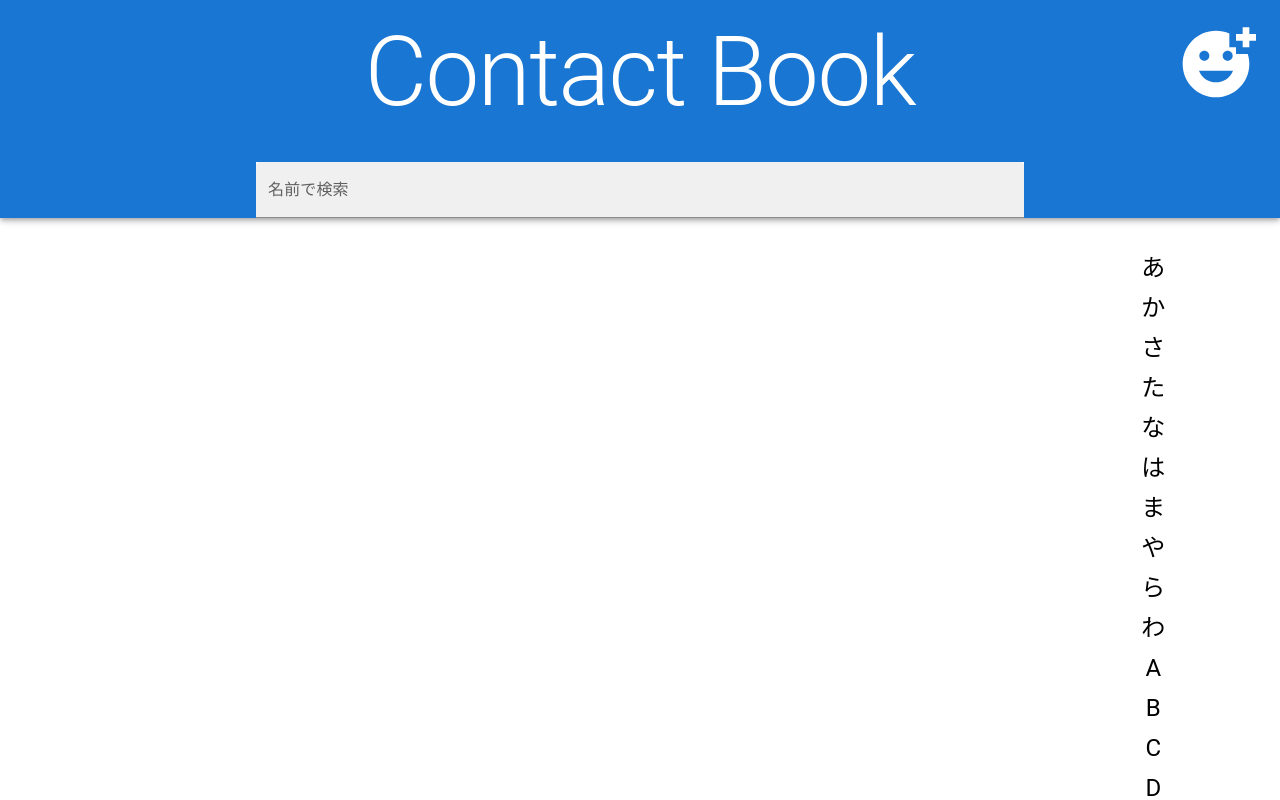
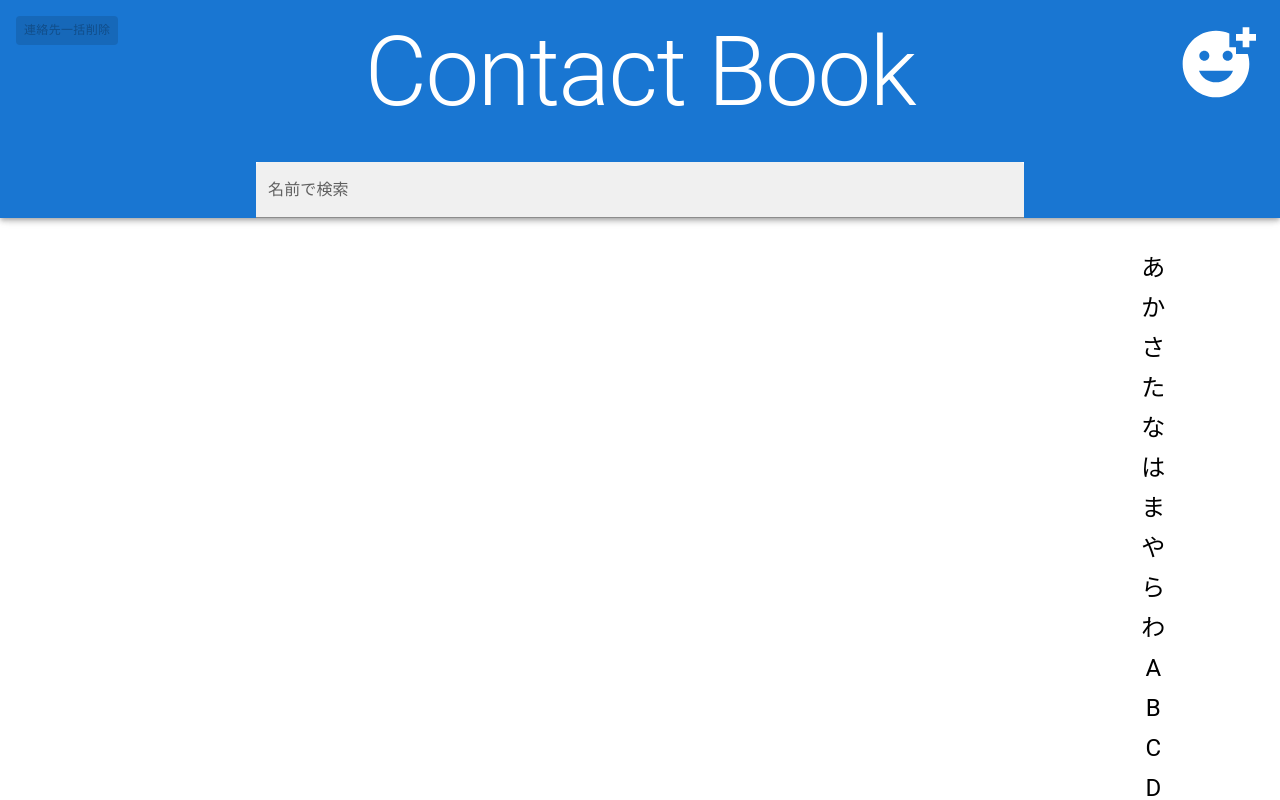
Before and after one commit to N-193Practice/TS_Contact_Book, a React (Vite) app: page / in a window 1280 px wide. Shown: the top 800 px of the page. Built offline with nearby package versions, Linux system fonts and the light colour scheme.

Commit message:
Delete機能実装

```diff
--- a/src/components/ContactList.tsx
+++ b/src/components/ContactList.tsx
@@ -7,18 +7,30 @@ import {
   CardContent,
   Typography,
   IconButton,
+  Checkbox,
 } from '@mui/material';
 import EditIcon from '@mui/icons-material/Edit';
+import DeleteIcon from '@mui/icons-material/Delete';
 
 // ContactListProps という名前の型を定義する
 type ContactListProps = {
   contacts: { [key: string]: Contact[] };
   listRefs: React.MutableRefObject<{ [key: string]: HTMLLIElement | null }>;
   onEdit: (contact: Contact) => void;
+  onDelete: (id: string) => void;
+  onToggleSelect: (id: string) => void; // 選択の切り替え関数
+  selectedContacts: string[]; // 選択中のリスト
 };
 
 // ContactListProps 型の引数を受け取る ContactList コンポーネントを定義する
-function ContactList({ contacts, listRefs, onEdit }: ContactListProps) {
+function ContactList({
+  contacts,
+  listRefs,
+  onEdit,
+  onDelete,
+  onToggleSelect,
+  selectedContacts,
+}: ContactListProps) {
   return (
     <List sx={{ padding: '10px' }}>
       {/* contactsオブジェクトの各キー (alphabet)に対応するグループをループして表示する */}
@@ -46,6 +58,11 @@ function ContactList({ contacts, listRefs, onEdit }: ContactListProps) {
                 padding: 2,
               }}
             >
+              <Checkbox
+                checked={selectedContacts.includes(contact.id)}
+                onChange={() => onToggleSelect(contact.id)}
+                sx={{ marginRight: 2 }}
+              />
               <CardContent>
                 <Typography variant="h5">{contact.name}</Typography>
                 <Typography variant="h5">電話番号: {contact.phone}</Typography>
@@ -54,6 +71,9 @@ function ContactList({ contacts, listRefs, onEdit }: ContactListProps) {
                 )}
                 <IconButton color="primary" onClick={() => onEdit(contact)}>
                   <EditIcon />
+                </IconButton>
+                <IconButton color="error" onClick={() => onDelete(contact.id)}>
+                  <DeleteIcon />
                 </IconButton>
               </CardContent>
             </Card>
--- a/src/pages/Home.tsx
+++ b/src/pages/Home.tsx
@@ -1,11 +1,17 @@
 import React, { useState, useEffect, useRef } from 'react';
 import Contact from '../models/Contact';
-import { getContacts } from '../utils/localStorage';
+import { getContacts, deleteContact } from '../utils/localStorage';
 import ContactList from '../components/ContactList';
 import SearchBar from '../components/SearchBar';
 import AlphabetBar from '../components/AlphabetBar';
 import ContactFormDialog from '../components/ContactFormDialog';
-import { Container, Typography, IconButton, AppBar } from '@mui/material';
+import {
+  Container,
+  Typography,
+  IconButton,
+  AppBar,
+  Button,
+} from '@mui/material';
 import AddReactionIcon from '@mui/icons-material/AddReaction';
 import Grid from '@mui/material/Grid2';
 function Home() {
@@ -14,7 +20,7 @@ function Home() {
   const listRefs = useRef<{ [key: string]: HTMLLIElement | null }>({});
   const [openDialog, setOpenDialog] = useState(false);
   const [editContact, setEditContact] = useState<Contact | null>(null);
-
+  const [selectedContacts, setSelectedContacts] = useState<string[]>([]); // 選択されたIDを管理
   // contacts をロードする
   useEffect(() => {
     setContacts(getContacts());
@@ -37,12 +43,35 @@ function Home() {
     setOpenDialog(true); //Dialog開く
   };
 
-  // TODO: 削除の処理を追加する;
-
   // Contactの保存が成功したときに、ダイアログを閉じて、contactsを更新する
   const handleSaveSuccess = () => {
     setContacts(getContacts()); //Saveの関数呼ぶ(utilsに定義)
     setOpenDialog(false); //ダイアログ閉じる
+  };
+
+  // TODO: 削除の処理を追加する;
+  const handleDeleteContact = (id: string) => {
+    deleteContact(id);
+    setContacts(getContacts());
+  };
+
+  const handleToggleSelect = (id: string) => {
+    setSelectedContacts((prevSelected) =>
+      prevSelected.includes(id)
+        ? prevSelected.filter((contactId) => contactId !== id)
+        : [...prevSelected, id]
+    );
+  };
+
+  const handleDeleteMultiple = () => {
+    if (selectedContacts.length === 0) {
+      alert('削除する連絡先を選択してください');
+      return;
+    }
+
+    selectedContacts.forEach((id) => deleteContact(id));
+    setContacts(getContacts());
+    setSelectedContacts([]); // 選択リストをクリア
   };
 
   // SearchBarで使うために、名前に検索クエリを含むコンタクトをフィルタリングする
@@ -101,6 +130,21 @@ function Home() {
         position="fixed"
         sx={{ zIndex: (theme) => theme.zIndex.drawer + 1, paddingTop: 2 }}
       >
+        <Button
+          variant="contained"
+          color="error"
+          sx={{
+            position: 'absolute',
+            top: 16,
+            left: 16,
+            fontSize: '0.75rem',
+            padding: '4px 8px',
+          }}
+          onClick={handleDeleteMultiple}
+          disabled={selectedContacts.length === 0}
+        >
+          連絡先一括削除
+        </Button>
         <IconButton
           color="inherit"
           aria-label="新規作成"
@@ -120,6 +164,9 @@ function Home() {
             contacts={groupedContacts}
             listRefs={listRefs}
             onEdit={handleEditContact}
+            onDelete={handleDeleteContact}
+            onToggleSelect={handleToggleSelect} // 選択の切り替え関数を渡す
+            selectedContacts={selectedContacts} // 選択中のリストを渡す
           />
         </Grid>
         <Grid size={{ xs: 12, md: 2 }}>
```
